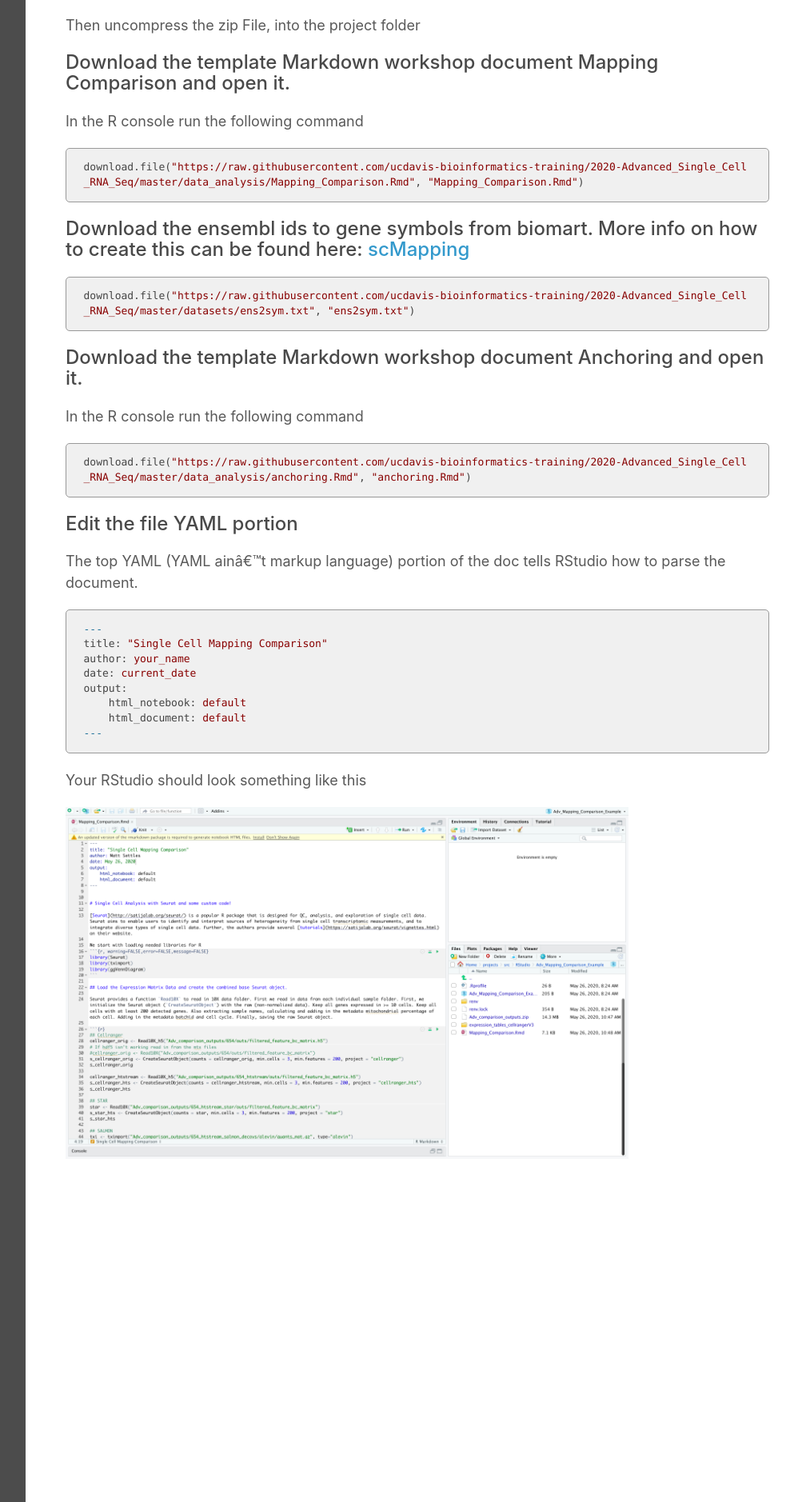
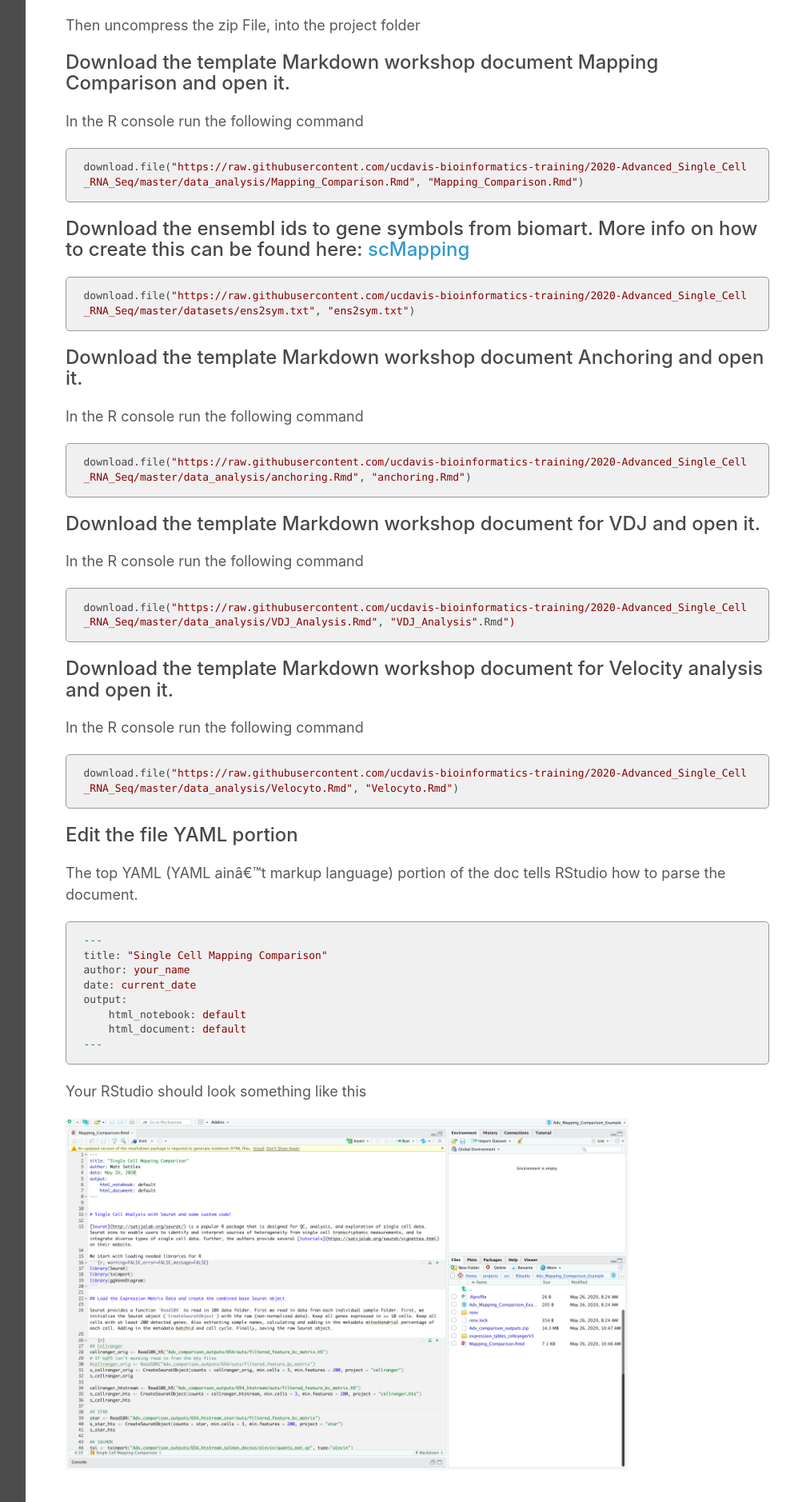
Before and after one commit to ucdavis-bioinformatics-training/2020-Advanced_Single_Cell_RNA_Seq, a Jekyll site: the page built from data_analysis/scrna_analysis_prepare.md, in a window 1280 px wide. Shown: the part 2473-4351 px from the top of the page at 80% size, without its empty margins (268-1261 px from the left). Built offline with Jekyll 4.4.1, drawn with Linux system fonts in a browser that asks for light colours; our own code applies the rules of GitHub Pages for plain Markdown files.

Commit message:
Add RMD download

````diff
--- a/data_analysis/scrna_analysis_prepare.md
+++ b/data_analysis/scrna_analysis_prepare.md
@@ -130,6 +130,20 @@ In the R console run the following command
 download.file("https://raw.githubusercontent.com/ucdavis-bioinformatics-training/2020-Advanced_Single_Cell_RNA_Seq/master/data_analysis/anchoring.Rmd", "anchoring.Rmd")
 ```
 
+### Download the template Markdown workshop document for VDJ and open it.
+
+In the R console run the following command
+```r
+download.file("https://raw.githubusercontent.com/ucdavis-bioinformatics-training/2020-Advanced_Single_Cell_RNA_Seq/master/data_analysis/VDJ_Analysis.Rmd", "VDJ_Analysis".Rmd")
+```
+
+### Download the template Markdown workshop document for Velocity analysis and open it.
+
+In the R console run the following command
+```r
+download.file("https://raw.githubusercontent.com/ucdavis-bioinformatics-training/2020-Advanced_Single_Cell_RNA_Seq/master/data_analysis/Velocyto.Rmd", "Velocyto.Rmd")
+```
+
 ### Edit the file YAML portion
 
 The top YAML (YAML ain't markup language) portion of the doc tells RStudio how to parse the document.
````
